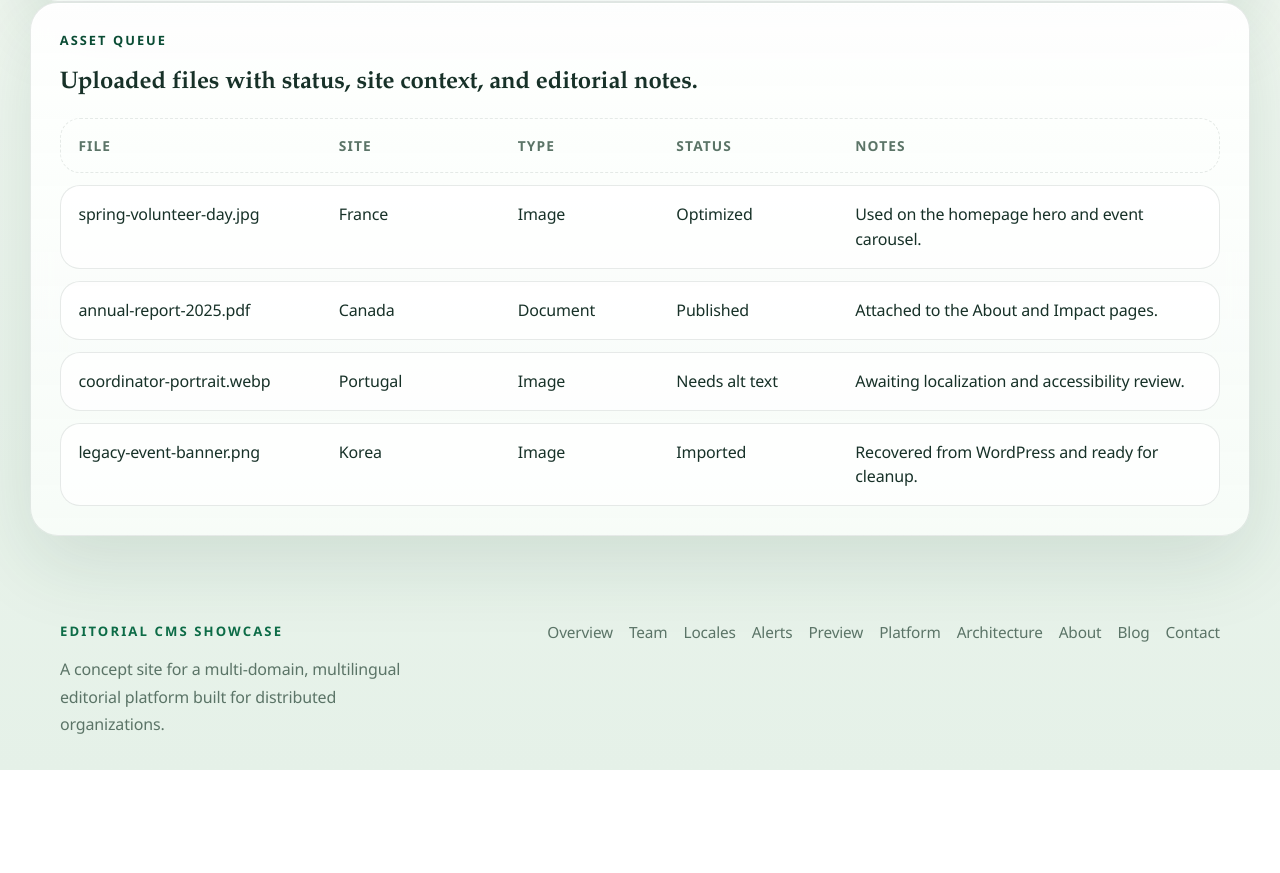
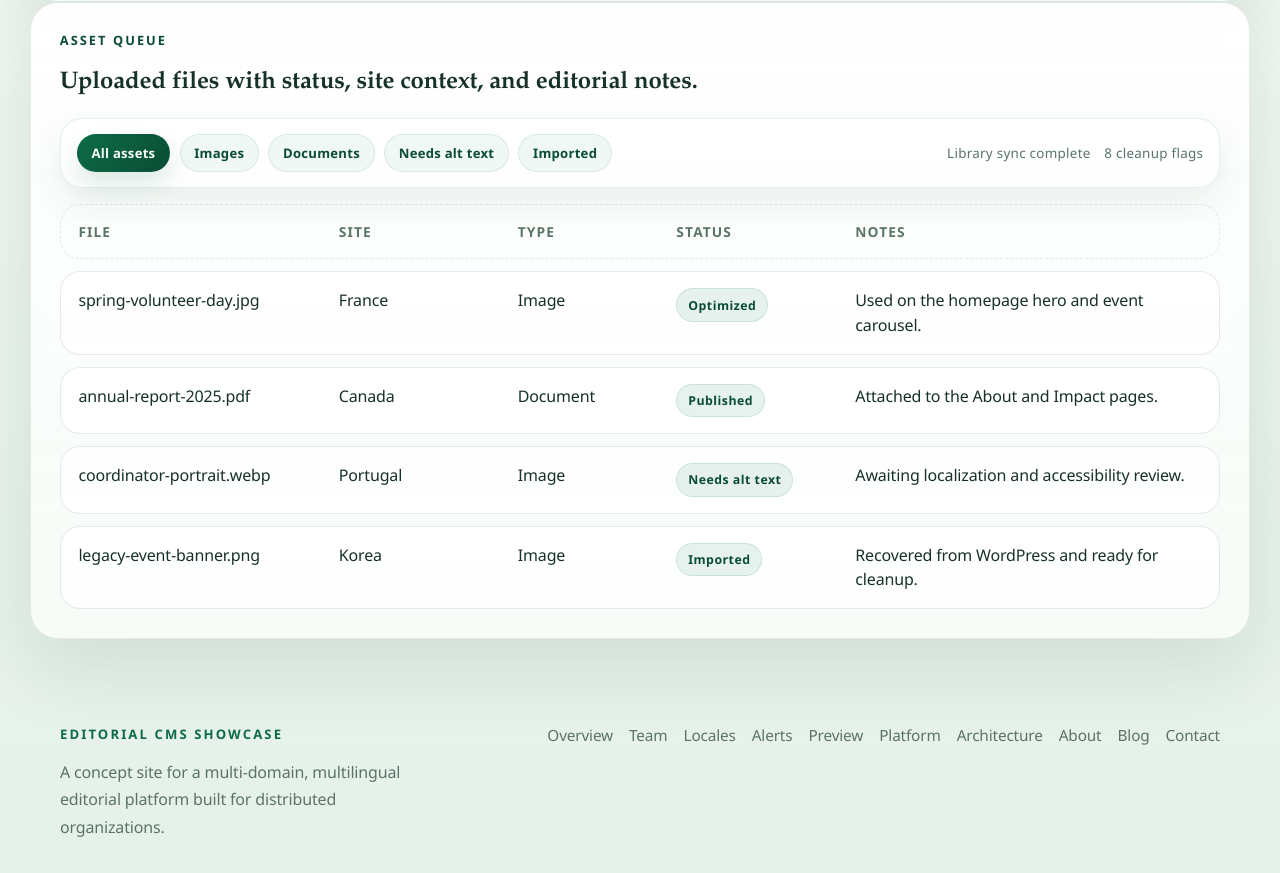
Before and after one commit to rajat1155-rrrkk/Editorial-CMS, a Next.js app: page /dashboard/media in a window 1280 px wide. Shown: the part 1464-2337 px from the top of the page. Before the commit the page ends 2234 px from the top, so only its background shows below. Built offline with nearby package versions, Linux system fonts and the light colour scheme.

Commit message:
Add premium dashboard controls and status chips

```diff
--- a/app/dashboard/media/page.tsx
+++ b/app/dashboard/media/page.tsx
@@ -62,6 +62,8 @@ const mediaRules = [
   "Accessibility checks ensure alt text and document labels are not skipped."
 ];
 
+const mediaFilters = ["All assets", "Images", "Documents", "Needs alt text", "Imported"];
+
 export default function MediaDashboardPage() {
   return (
     <main className="dashboard-media-shell">
@@ -123,6 +125,22 @@ export default function MediaDashboardPage() {
           <p className="dashboard-media-eyebrow">Asset queue</p>
           <h2>Uploaded files with status, site context, and editorial notes.</h2>
         </div>
+        <div className="dashboard-toolbar" aria-label="Media controls">
+          <div className="dashboard-filter-group">
+            {mediaFilters.map((item, index) => (
+              <span
+                key={item}
+                className={`dashboard-filter-chip${index === 0 ? " dashboard-filter-chip--active" : ""}`}
+              >
+                {item}
+              </span>
+            ))}
+          </div>
+          <div className="dashboard-toolbar-meta">
+            <span>Library sync complete</span>
+            <span>8 cleanup flags</span>
+          </div>
+        </div>
 
         <div className="dashboard-media-table" role="table" aria-label="Media queue">
           <div className="dashboard-media-table__row dashboard-media-table__row--head" role="row">
@@ -138,7 +156,9 @@ export default function MediaDashboardPage() {
               <span role="cell">{item.name}</span>
               <span role="cell">{item.site}</span>
               <span role="cell">{item.type}</span>
-              <span role="cell">{item.status}</span>
+              <span role="cell">
+                <span className="dashboard-status-pill">{item.status}</span>
+              </span>
               <span role="cell">{item.note}</span>
             </article>
           ))}
--- a/app/globals.css
+++ b/app/globals.css
@@ -795,6 +795,70 @@ h3,
     linear-gradient(180deg, rgba(255, 255, 255, 0.94), rgba(243, 251, 246, 0.86));
 }
 
+.dashboard-toolbar {
+  display: flex;
+  align-items: center;
+  justify-content: space-between;
+  gap: 1rem;
+  flex-wrap: wrap;
+  margin-bottom: 1rem;
+  padding: 0.95rem 1rem;
+  border-radius: 22px;
+  background: rgba(255, 255, 255, 0.76);
+  border: 1px solid rgba(24, 132, 91, 0.12);
+  box-shadow: var(--shadow-soft);
+}
+
+.dashboard-filter-group {
+  display: flex;
+  gap: 0.6rem;
+  flex-wrap: wrap;
+}
+
+.dashboard-filter-chip {
+  display: inline-flex;
+  align-items: center;
+  justify-content: center;
+  padding: 0.55rem 0.85rem;
+  border-radius: 999px;
+  background: rgba(24, 132, 91, 0.06);
+  border: 1px solid rgba(24, 132, 91, 0.12);
+  color: var(--accent-deep);
+  font-size: 0.82rem;
+  font-weight: 700;
+  letter-spacing: 0.02em;
+}
+
+.dashboard-filter-chip--active {
+  color: #f7fff9;
+  background: linear-gradient(135deg, var(--accent-strong), var(--accent-deep));
+  border-color: transparent;
+  box-shadow: 0 12px 24px rgba(13, 108, 71, 0.14);
+}
+
+.dashboard-toolbar-meta {
+  display: flex;
+  gap: 0.85rem;
+  flex-wrap: wrap;
+  color: var(--muted);
+  font-size: 0.84rem;
+  letter-spacing: 0.02em;
+}
+
+.dashboard-status-pill {
+  display: inline-flex;
+  align-items: center;
+  justify-content: center;
+  padding: 0.38rem 0.68rem;
+  border-radius: 999px;
+  background: rgba(24, 132, 91, 0.1);
+  border: 1px solid rgba(24, 132, 91, 0.14);
+  color: var(--accent-deep);
+  font-size: 0.77rem;
+  font-weight: 700;
+  letter-spacing: 0.04em;
+}
+
 .workspace-command-card {
   background:
     linear-gradient(145deg, rgba(255, 255, 255, 0.96), rgba(240, 250, 244, 0.92));
```
Also changed, not shown: app/dashboard/events/page.tsx (+21 -1 lines), app/dashboard/pages/page.tsx (+21 -1 lines), app/dashboard/posts/page.tsx (+21 -1 lines).
